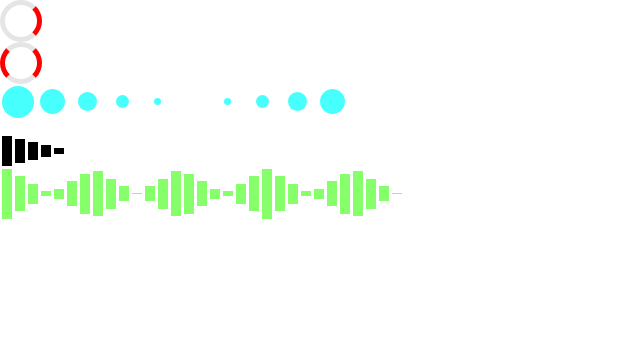
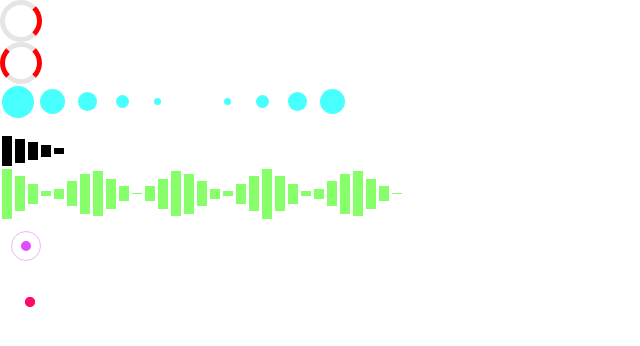
Before and after one commit to josue-rojas/react-loading, a React (Create React App) app: page / in a window 1280 px wide. Shown: the top 346 px of the page, without its empty margins (0-640 px from the left). Built offline with nearby package versions, Linux system fonts and the light colour scheme.

Commit message:
created pulse loading

```diff
--- a/src/App.js
+++ b/src/App.js
@@ -2,6 +2,8 @@ import React, { Component } from 'react';
 import Spin from './Components/Spin';
 import Dots from './Components/Dots';
 import Bars from './Components/Bars';
+import Pulse from './Components/Pulse';
+
 
 
 const SpinExample = (
@@ -60,6 +62,23 @@ const BarsExample = (
   </div>
 )
 
+const PulseExample = (
+  <div>
+    <Pulse
+      maxSize={'52px'}
+      minSize={'10px'}
+      borderSize={'1px'}
+      color={'rgb(223, 77, 255)'}
+      delay={1000}/>
+    <Pulse
+      maxSize={'60px'}
+      minSize={'10px'}
+      borderSize={'5px'}
+      color={'rgb(255, 10, 105)'}
+      delay={750}/>
+  </div>
+)
+
 
 class App extends Component {
   render() {
@@ -68,6 +87,7 @@ class App extends Component {
         {SpinExample}
         {DotsExample}
         {BarsExample}
+        {PulseExample}
       </div>
     );
   }
--- a/src/Components/Bars.js
+++ b/src/Components/Bars.js
@@ -1,6 +1,15 @@
 import React, { Component } from 'react';
 import './Styles/Bars.css';
 
+// props
+// width: string of size of width of each bar
+// maxHeight: string of size of max height the bar is going to go
+// minHeight: string of size of min height the bar should go to
+// numBars: int of number of bars to display
+// color: string of color the bars should be
+// delay: delay for animation
+// barDelay: delay for when to start after the previous bar animation started
+// className: same as default (only for outer most div)
 
 export default class Bars extends Component{
   constructor(props){
@@ -42,7 +51,7 @@ export default class Bars extends Component{
     }
     const bars = this.makeBars();
     return(
-      <div style={style}>
+      <div style={style} className={this.props.className}>
         {bars}
       </div>
     )
--- /dev/null
+++ b/src/Components/Pulse.js
@@ -0,0 +1,42 @@
+import React, { Component } from 'react';
+import './Styles/Pulse.css';
+
+// props
+// maxSize: string of max size of pulse
+// minSize: string of size of inner circle
+// borderSize: string of size of outer circle (border)
+// color: string of color
+// delay: int (ms) of delay for animation
+
+export default class Pulse extends Component{
+  render(){
+    const style={
+      wrapper:{
+        width: this.props.maxSize,
+        height: this.props.maxSize,
+        display: 'flex',
+        justifyContent: 'center',
+        alignItems: 'center',
+        position: 'relative'
+      },
+      outer:{
+        borderRadius: '100%',
+        animation: 'pulse ' + this.props.delay + 'ms linear infinite',
+        border: this.props.borderSize +' solid ' + this.props.color,
+        position: 'absolute',
+      },
+      inner:{
+        width: this.props.minSize,
+        height: this.props.minSize,
+        backgroundColor: this.props.color,
+        borderRadius: '100%',
+      }
+    }
+    return(
+      <div style={style.wrapper}>
+        <div style={style.outer}/>
+        <div style={style.inner}/>
+      </div>
+    )
+  }
+}
--- /dev/null
+++ b/src/Components/Styles/Pulse.css
@@ -0,0 +1,9 @@
+@keyframes pulse {
+  0% {
+    width: 0%;
+    height: 0%;
+    opacity: 1;}
+  90% {
+    width: 100%;
+    height: 100%;
+    opacity: 0; } }
```
Lines whose indentation alone changed are shown as unchanged.
